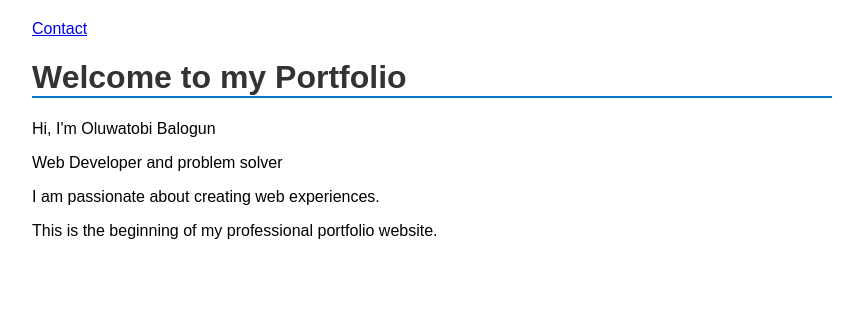
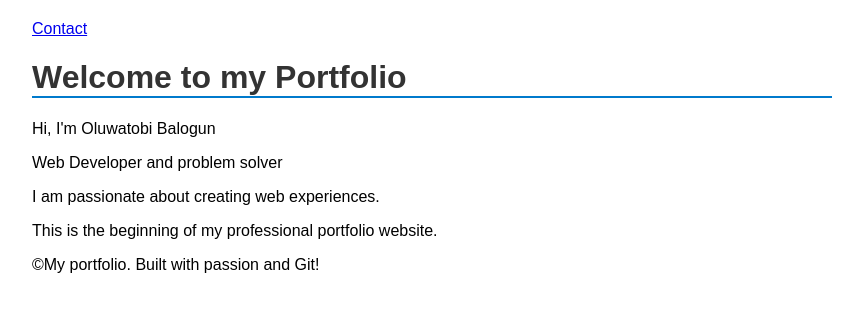
Before and after one commit to mastertbal/my-portfolio, a plain HTML site: page index.html in a window 1280 px wide. Shown: the whole page, without its empty margins (208-1071 px from the left). Drawn offline with Linux system fonts and the light colour scheme.

Commit message:
Footer added to index.html

```diff
--- a/index.html
+++ b/index.html
@@ -15,5 +15,8 @@
     <p>Web Developer and problem solver</p>
     <p>I am passionate about creating web experiences.</p>
     <p>This is the beginning of my professional portfolio website.</p>
+    <footer>
+        <p>&copy;My portfolio. Built with passion and Git!</p>
+    </footer>
 </body>
 </html>
```
